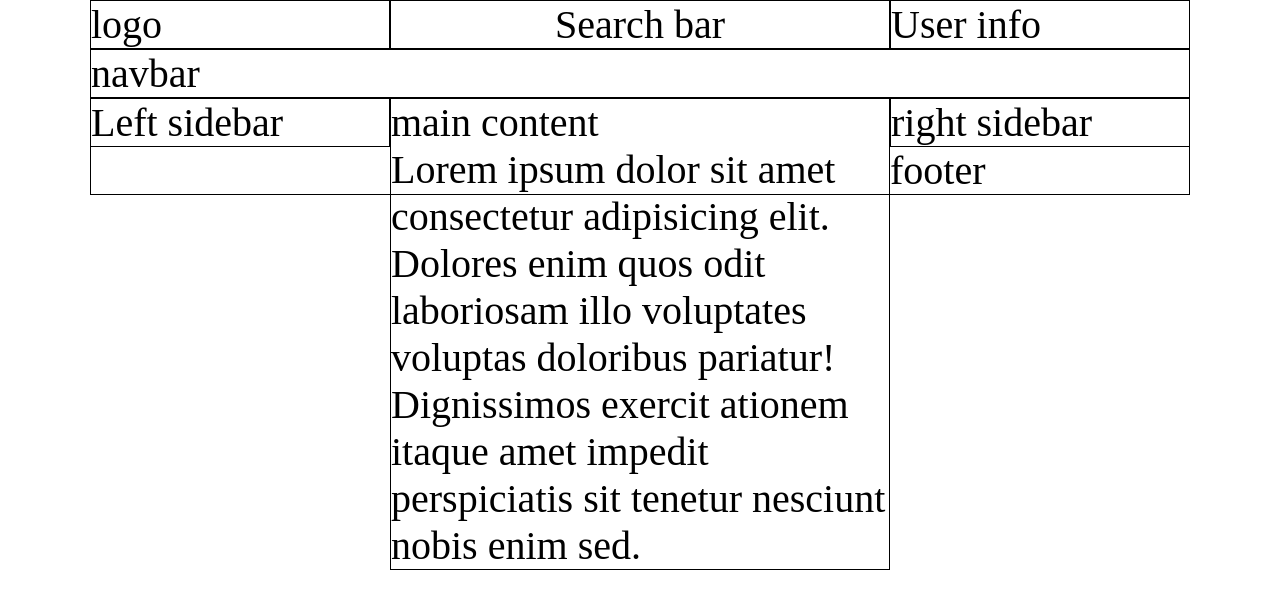
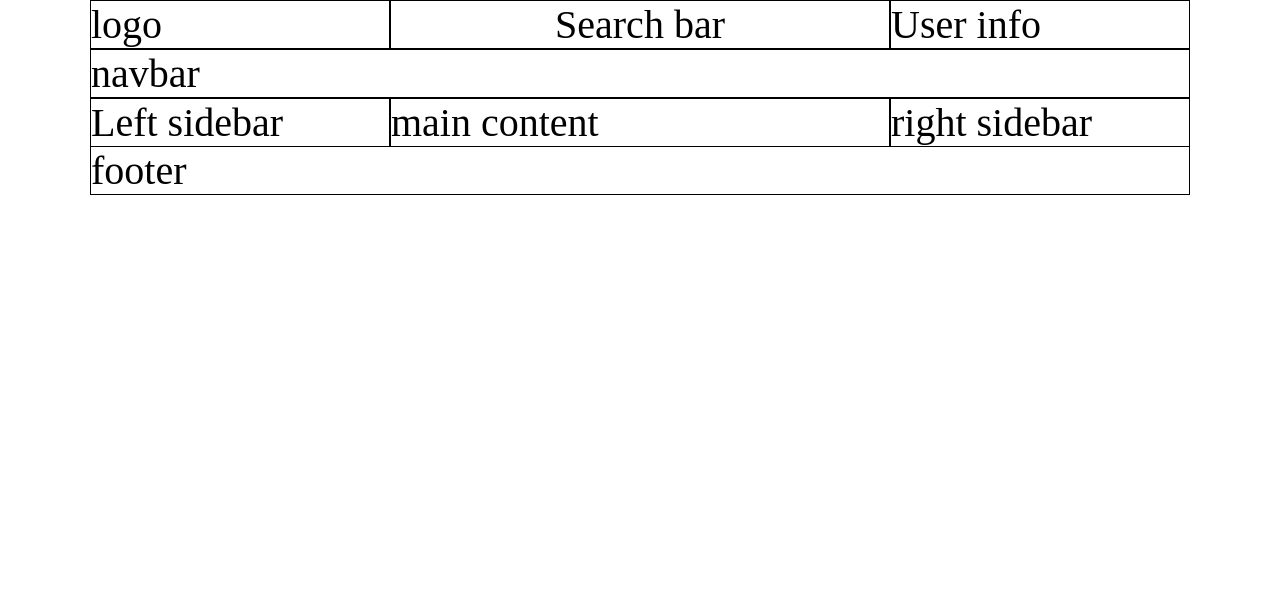
Before and after one commit to Abishekrai5/tutangle, a plain HTML site: page index.html in a window 1280 px wide. Drawn offline with Linux system fonts and the light colour scheme.

Commit message:
paragraph removed

```diff
--- a/index.html
+++ b/index.html
@@ -34,11 +34,6 @@
                 </div>
                 <div class="main-content-wrapper">
                     main content
-                    <p>Lorem ipsum dolor sit amet consectetur adipisicing elit.
-                         Dolores enim quos odit laboriosam illo voluptates voluptas
-                         doloribus pariatur! Dignissimos exercit
-                        ationem itaque amet impedit perspiciatis sit tenetur
-                        nesciunt nobis enim sed.</p>
                 </div>
             </div>
             <div class="right-sidebar-wrapper">
```
